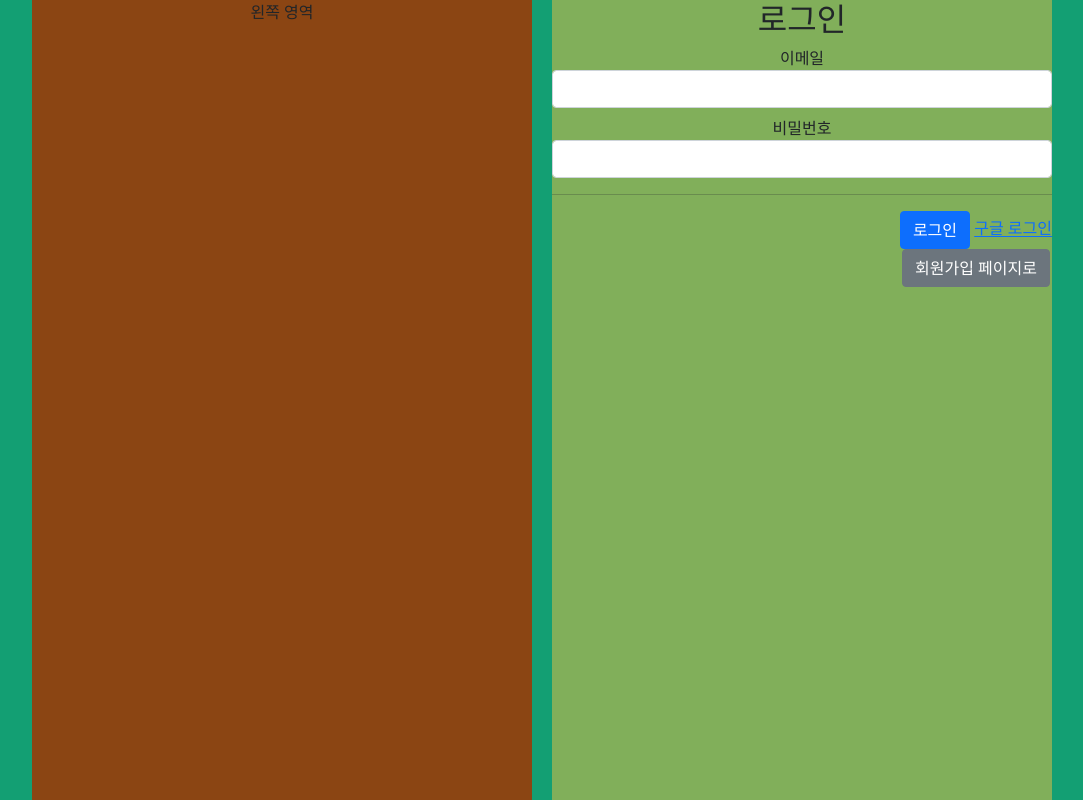
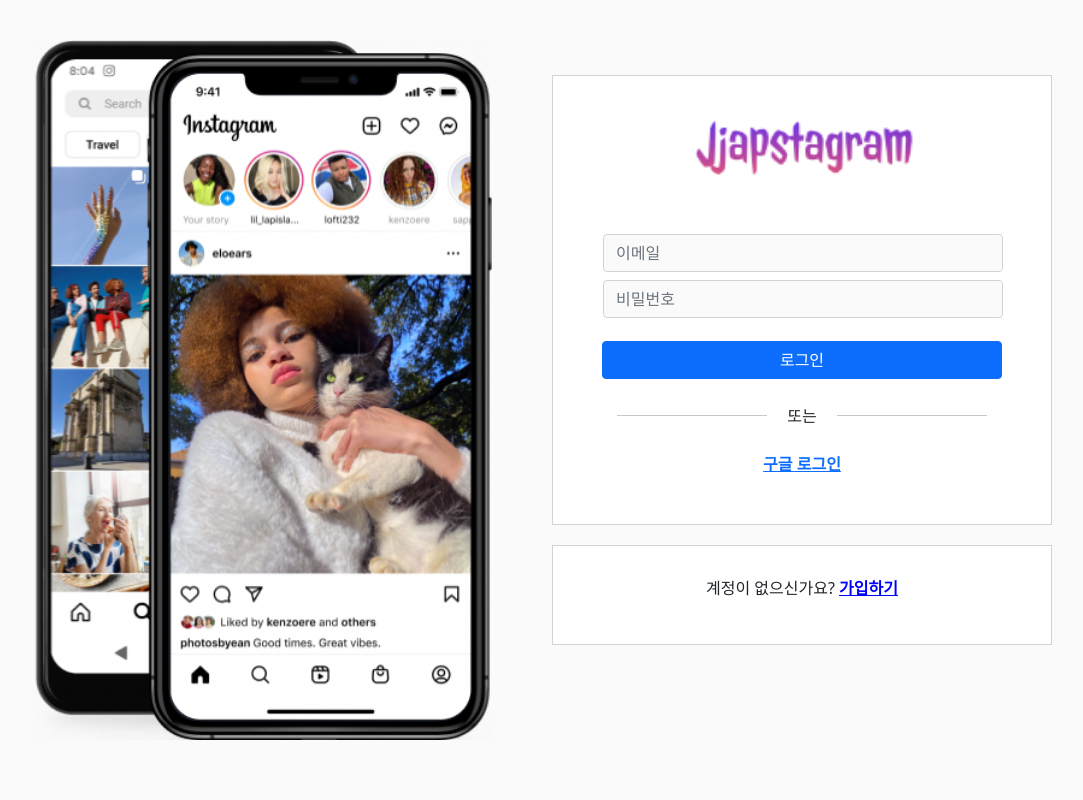
Before and after one commit to poro625/insta-clone, a Django app: page /sign-in/ in a window 1280 px wide. Shown: the whole page, without its empty margins (98-1181 px from the left). Run offline with Django 4.2, Linux system fonts and the light colour scheme; some libraries are stand-ins or nearby versions.

Commit message:
회원가입 페이지 수정
회원가입 페이지 수정

```diff
--- a/content/urls.py
+++ b/content/urls.py
@@ -1,17 +1,15 @@
 # tweet/urls.py
-from django.urls import path
+from django.urls import path, include
 from . import views
 from .views import UploadFeed
 
 urlpatterns = [
     path('', views.home, name='home'), # 127.0.0.1:8000 과 views.py 폴더의 home 함수 연결
     path('content/', views.content, name='content'), # 127.0.0.1:8000/tweet 과 views.py 폴더의 tweet 함수 연결
+    path('content/upload', UploadFeed.as_view()),
+    path('content/delete/<int:id>', views.DeleteFeed, name="DeleteFeed"),
+    path('content/modify/<int:id>/', views.modify, name='modify'),
     path('profile/', views.profile, name='profile'),
-    path('content/upload/', UploadFeed.as_view()),
-    path('content/delete/<int:id>/', views.DeleteFeed, name="DeleteFeed"),
-    path('profile/edit/', views.profile_edit, name='profile_edit'),
-    path('profile/edit/password', views.profile_edit_password, name='profile_edit_password'),
-    # Update
-    path('content/modify/<int:id>/', views.modify, name='modify'),
-
+    path('profile/edit/', views.profile_edit_page, name='profile_edit_page'),
+    path('profile/edit/password/', views.profile_edit_password, name='profile_edit_password'),
 ]
--- a/templates/content/profile_edit_password.html
+++ b/templates/content/profile_edit_password.html
@@ -2,7 +2,6 @@
 
 {% block content %}
 {% load static %}
-
 
 <div class="main_body" style="height: 100vh;">
     <div style="width: 65vw; height: 90vh; min-height: 1000px; margin: 30px auto auto auto; display: flex; flex-direction: row;">
@@ -23,7 +22,7 @@
                 </div>
             </div>
             <form></form>
-                <form action="/user/password-edit/{{ user.id }}/" method="POST">
+            <form action="/user/password-edit/{{user.id}}/" method="POST">
                 {% csrf_token %}
                 <div style="display: flex; flex-direction: row;">
                     <div style="width: 15vw; height: 4vh; min-height: 40px; margin: 1vh 30px 0 0; text-align: right;"> <b>이전 비밀번호</b> </div>
@@ -41,10 +40,11 @@
                     <div style="width: 15vw; height: 4vh; min-height: 40px; margin: 1vh 30px 0 0; text-align: right;"></div>
                     <div style="width: 35vw; height: 4vh; min-height: 40px; margin-top: 1vh;"><button class="btn btn-primary" type="submit">비밀번호 변경</button></div>
                 </div>
+            </form>
         </div>
     </div>
 </div>
-</form>
+
 
 
 <script>
--- a/templates/user/signin.html
+++ b/templates/user/signin.html
@@ -46,7 +46,7 @@
 
         .sign_in_left_box {
             display: flex;
-            background-color: saddlebrown;
+            background-color: #fafafa;
             width: 500px;
             height: 800px;
             margin: 20px;
@@ -54,47 +54,54 @@
 
         .sign_in_right_box {
             display: flex;
-            background-color: rgb(129, 175, 90);
+            background-color: #ffffff;
             width: 500px;
-            height: 800px;
+            height: 450px;
             margin: 20px;
         }
     </style>
 </head>
 
 <body>
-<div class="flex-direction_row" style="width: 100%; text-align: center; place-items: center; min-height: 100vh; background-color: #139f73;">
+<div class="flex-direction_row" style="width: 100%; text-align: center; place-items: center; min-height: 100vh; background-color: #fafafa;">
     <div class="sign_in_left_box" style="display: inline-block; margin: auto 10px auto auto;">
-        왼쪽 영역
+        <img style="height: 700px; margin: 40px 0 40px 0; object-fit: contain" src="/static/img/signin.png">
     </div>
-	<div class="sign_in_right_box" style="display: inline-block; margin: auto auto auto 10px">
-        <h2 class="title-center"> 로그인</h2>
+    <div style="display: flex; flex-direction: column; display: inline-block; margin: auto auto auto 10px;">
+        <div class="sign_in_right_box" style="display: inline-block; border: solid 1px lightgray;">
+            <img style="height: 70px; margin: 40px 0 40px 0; object-fit: contain" src="/static/img/logo.png">
             <form class="form-area" action="/sign-in/" method="post">
                 {% csrf_token %}
                 <div class="form-group mt-2 mb-2">
-                <label for="email">이메일</label>
-                <input type="text" class="form-control" id="email" name="email">
+                    <input type="text" style="width: 400px; margin-left: 50px; background-color: #fafafa;" class="form-control" id="email" name="email" placeholder="이메일">
                 </div>
                 <div class="form-group mt-2 mb-2">
-                <label for="password">비밀번호</label>
-                <input type="password" class="form-control" id="password" name="password">
+                    <input type="password" style="width: 400px; margin-left: 50px; background-color: #fafafa;" class="form-control" id="password" name="password" placeholder="비밀번호">
                 </div>
-            <hr>
+                <div>
+                    <button type="submit" style="width: 400px; margin-top: 15px;" class="btn btn-primary">로그인</button>
+                </div>
+                <div style="display: flex; flex-direction: row; text-align: center; place-content: center; margin: 20px 0 20px 0;">
+                <hr style="width: 150px;"><div style="margin: 5px 20px 0 20px;">또는</div><hr style="width: 150px;">
+                </div>
                 {% if error %}
                     <div class="alert alert-danger" role="alert">
                         {{ error }}
                         </div>
                 {% endif %}
-            <div style="float: right">
-                <button type="submit" class="btn btn-primary">로그인</button>
-                <a href="{% provider_login_url 'google' %}">구글 로그인</a><br>
-                <a href="/sign-up" class="btn btn-secondary">회원가입 페이지로</a>
+                <div style="">
+                    <a href="{% provider_login_url 'google' %}" style="font-weight: bold;">구글 로그인</a><br>
+                </div>
+
+        </div>
+        <div style="width: 500px; height: 100px; margin: 0 20px 0 20px; padding: 30px; background-color: #ffffff; border: solid 1px lightgray;">계정이 없으신가요?
+            <a href="/sign-up" style="color: blue;"><b>가입하기</b></a>
+        </div>
+        <div style="width: 500px; height: 100px; margin: 0 20px 0 20px; padding: 30px;">
+        </div>
+    </div>
 </div>
 </form>
-
-    </div>
-</div>
-
 </body>
 
 
```
Also changed, not shown: content/views.py (+13 -11 lines), templates/base.html (+10 -18 lines), templates/content/home.html (+6 -4 lines), templates/content/profile.html (+4 -4 lines), templates/content/profile_edit.html (+6 -12 lines), templates/user/signup.html (+45 -34 lines), static/img/signin.png (added). Lines whose indentation alone changed are shown as unchanged.
